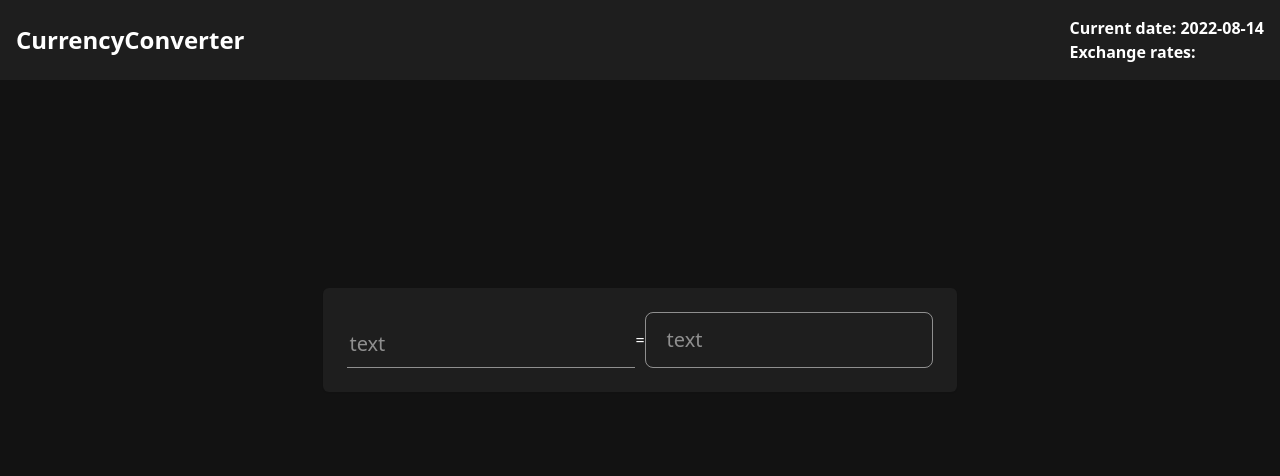
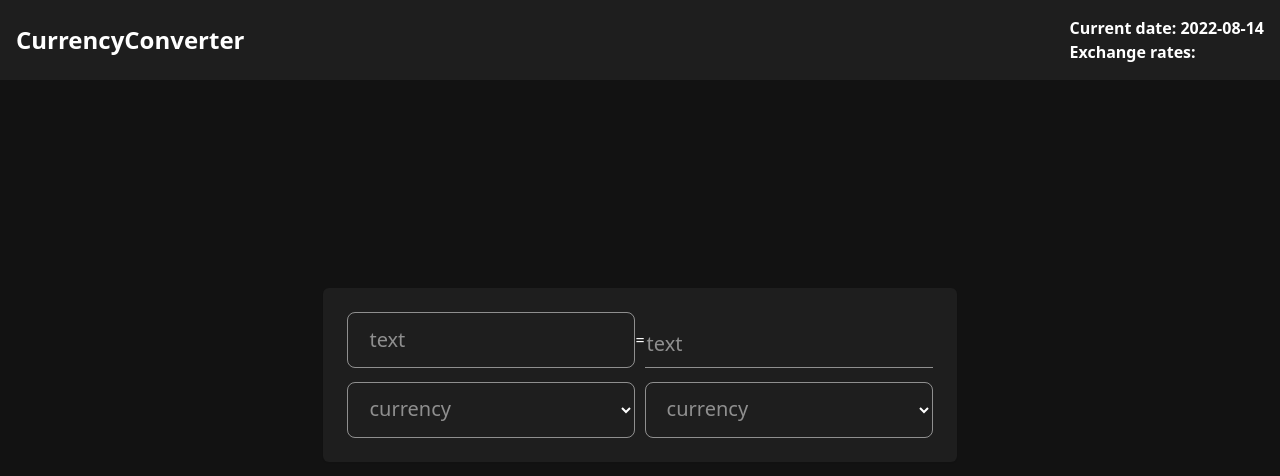
Before and after one commit to Petya29/react-currency-converter, a React (Vite) app: page / in a window 1280 px wide. Shown: the top 476 px of the page. Built offline with nearby package versions, Linux system fonts and the light colour scheme; no server answers.

Commit message:
Select component first iteration

```diff
--- a/src/components/ui/inputs/Select/Select.css
+++ b/src/components/ui/inputs/Select/Select.css
@@ -0,0 +1,11 @@
+select:focus~.empty-input-label {
+    @apply text-blue-500 bg-[#1e1e1e] transform -translate-y-7 -translate-x-3 scale-75;
+}
+
+select:focus~.input-label {
+    @apply text-blue-500 bg-[#1e1e1e] transform -translate-y-7 -translate-x-3 scale-75;
+}
+
+select~.input-label {
+    @apply text-[#ffffff80] bg-[#1e1e1e] transform -translate-y-7 -translate-x-3 scale-75;
+}
--- a/src/components/ui/inputs/Select/Select.tsx
+++ b/src/components/ui/inputs/Select/Select.tsx
@@ -1,7 +1,63 @@
+import { CSSProperties, HTMLAttributes, useId } from 'react';
 import './Select.css';
 
-export const Select = () => {
+interface ISelectProps extends HTMLAttributes<HTMLSelectElement> {
+  label?: string,
+  value: any,
+  styles?: CSSProperties,
+  inputStyles?: CSSProperties,
+}
+
+export const Select = ({
+  label,
+  value,
+  styles,
+  inputStyles,
+  ...rest
+}: ISelectProps) => {
+
+  const id = useId();
+
   return (
-    <div>Select</div>
+    <div style={styles}>
+      <label className="relative">
+        <select
+          id={'select' + id}
+          className={[
+            "h-14",
+            "w-72",
+            "px-4",
+            "text-lg",
+            "bg-transparent",
+            "border-white",
+            "border rounded-lg",
+            "border-opacity-50",
+            "outline-none",
+            "placeholder-transparent",
+            "focus:placeholder-[#ffffff80]",
+            "focus:border-blue-500",
+            "transition duration-200"
+          ].join(" ")}
+          style={inputStyles}
+          {...rest}
+        />
+        {label &&
+          <span
+            className={[
+              value !== '' ? "input-label" : "empty-input-label",
+              "px-1 mx-4 -bottom-[6%]",
+              "cursor-text",
+              "text-xl",
+              "text-[#ffffff80]",
+              "absolute",
+              "left-0.5",
+              "transition duration-200"
+            ].join(" ")}
+          >
+            {label}
+          </span>
+        }
+      </label>
+    </div>
   )
 }
--- a/src/pages/CurrencyConverter.tsx
+++ b/src/pages/CurrencyConverter.tsx
@@ -1,11 +1,16 @@
 import { useState } from 'react';
-import { TextField } from '../components/ui/inputs';
+import { Select, TextField } from '../components/ui/inputs';
 import { Container, ContainerSizes } from '../components/ui/layout';
 import { Paper, PaperRounds } from '../components/ui/surfaces';
 
 export const CurrencyConverter = () => {
 
+  const [currFrom, setCurrFrom] = useState<string>('');
   const [sum, setSum] = useState<{ from: string, to: string }>({ from: '', to: '' });
+
+  const handleChangeCurrFrom = (e: React.ChangeEvent<HTMLSelectElement>) => {
+    console.log(e.target.value);
+  }
 
   const handleChangeSum = (e: React.FormEvent<HTMLInputElement>, key: 'from' | 'to') => {
     setSum(prevSum => {
@@ -20,19 +25,43 @@ export const CurrencyConverter = () => {
         <Paper rounded={PaperRounds.md}>
           <div className='flex items-center'>
             <TextField
+              label='text'
+              value={sum.to}
+              onChange={(e) => handleChangeSum(e, 'to')}
+            />
+            =
+            <TextField
               variant='lined'
               label='text'
-              placeholder='input'
               value={sum.from}
               onChange={(e) => handleChangeSum(e, 'from')}
             />
-            =
-            <TextField
-              label='text'
-              placeholder='input'
-              value={sum.to}
-              onChange={(e) => handleChangeSum(e, 'to')}
-            />
+          </div>
+          <div className='flex items-center justify-between'>
+            <Select
+              label='currency'
+              value={currFrom}
+              defaultValue={'hidden'}
+              onChange={handleChangeCurrFrom}
+              styles={{ marginTop: 14 }}
+            >
+              <option hidden disabled value={'hidden'}></option>
+              <option value={'UAH'}>UAH</option>
+              <option value={'USD'}>USD</option>
+              <option value={'EUR'}>EUR</option>
+            </Select>
+            <Select
+              label='currency'
+              value={currFrom}
+              defaultValue={'hidden'}
+              onChange={handleChangeCurrFrom}
+              styles={{ marginTop: 14 }}
+            >
+              <option hidden disabled value={'hidden'}></option>
+              <option value={'UAH'}>UAH</option>
+              <option value={'USD'}>USD</option>
+              <option value={'EUR'}>EUR</option>
+            </Select>
           </div>
         </Paper>
       </div>
```
